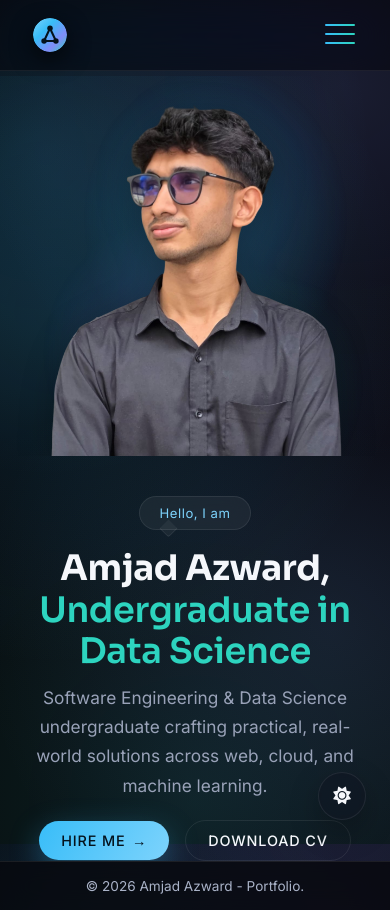
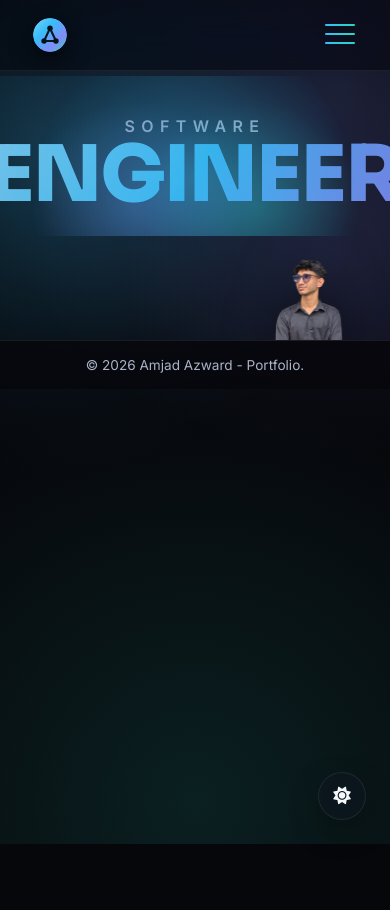
Before and after one commit to AmjadAzward/AmjadAzward.github.io, a React (Vite) app: page / in a window 390 px wide. After the commit the page ends 844 px from the top, so only its background shows below. Built offline with nearby package versions, Linux system fonts and the light colour scheme.

Commit message:
Home page

```diff
--- /dev/null
+++ b/src/hooks/useNoScroll.js
@@ -0,0 +1,10 @@
+import { useEffect } from "react";
+
+// Locks page scrolling for as long as the calling component is mounted,
+// restoring it on unmount (route change).
+export default function useNoScroll() {
+    useEffect(() => {
+        document.body.classList.add("no-scroll");
+        return () => document.body.classList.remove("no-scroll");
+    }, []);
+}
--- a/src/index.css
+++ b/src/index.css
@@ -102,7 +102,8 @@ h3,
     letter-spacing: -0.01em;
 }
 
-body.nav-open {
+body.nav-open,
+body.no-scroll {
     overflow: hidden;
 }
 
@@ -545,12 +546,13 @@ main {
     transform: translateX(4px);
 }
 
-/* ====== HERO (FULL-BLEED SPLIT) ====== */
+/* ====== HERO (CENTERED STAGE + BELOW ROW) ====== */
 
 .hero-section {
     position: relative;
     padding: 0;
     display: flex;
+    flex-direction: column;
     overflow: hidden;
     flex: 1 1 auto;
     min-height: 500px;
@@ -566,91 +568,130 @@ main {
     z-index: 0;
 }
 
-.hero-split {
+.hero-stage {
     position: relative;
     z-index: 1;
     display: flex;
+    flex-direction: column;
+    align-items: center;
+    justify-content: center;
+    text-align: center;
+    flex: 1 1 auto;
+    padding: 64px 24px 28px;
+    overflow: hidden;
+}
+
+.hero-stage-kicker {
+    font-size: 1rem;
+    font-weight: 600;
+    letter-spacing: 0.4em;
+    text-transform: uppercase;
+    color: var(--text-muted);
+    margin-bottom: 6px;
+}
+
+.hero-stage-visual {
+    position: relative;
     width: 100%;
-    align-items: stretch;
-}
-
-.hero-text-panel {
-    flex: 1 1 54%;
     display: flex;
     align-items: flex-start;
-    padding-top: 24px;
-}
-
-.hero-text-inner {
-    max-width: 620px;
-    padding: 60px 24px 60px max(24px, calc((100vw - 1220px) / 2 + 24px));
+    justify-content: center;
+}
+
+.hero-stage-giant {
+    font-family: "Sora", "Inter", sans-serif;
+    font-size: clamp(2.5rem, min(15vw, 15vh), 11.5rem);
+    font-weight: 800;
+    line-height: 0.85;
+    letter-spacing: -0.02em;
+    text-transform: uppercase;
+    white-space: nowrap;
+    background: linear-gradient(120deg, var(--accent-soft), var(--accent), var(--accent-purple));
+    -webkit-background-clip: text;
+    background-clip: text;
+    color: transparent;
+    opacity: 0.9;
+    user-select: none;
+}
+
+.hero-below-photo {
+    flex: 0 0 auto;
+    height: min(320px, 24vh);
+}
+
+.hero-below-photo img {
+    height: 100%;
+    width: auto;
+    max-width: 100%;
+    display: block;
+    object-fit: contain;
+    filter: drop-shadow(0 12px 26px rgba(0, 0, 0, 0.5));
+}
+
+.hero-below {
+    position: relative;
+    z-index: 1;
+    width: 100%;
+    max-width: 1220px;
+    margin: 0 auto;
+    padding: 4px 24px 0;
+    display: flex;
+    align-items: flex-end;
+    justify-content: space-between;
+    gap: 40px;
+    flex-wrap: wrap;
+}
+
+.hero-below-centered {
+    justify-content: center;
+}
+
+.hero-below-text {
+    flex: 1 1 420px;
 }
 
 .hero-bubble {
     position: relative;
     display: inline-flex;
     align-items: center;
-    padding: 8px 20px;
+    padding: 6px 16px;
     border-radius: var(--radius-pill);
     background: var(--label-bg);
     backdrop-filter: blur(10px);
     -webkit-backdrop-filter: blur(10px);
     border: 1px solid var(--label-border);
-    font-size: 0.82rem;
+    font-size: 0.74rem;
     letter-spacing: 0.04em;
     color: var(--accent-soft);
-    margin-bottom: 18px;
+    margin-bottom: 12px;
     transition: background-color 0.3s ease, border-color 0.3s ease;
 }
 
-.hero-bubble::after {
-    content: "";
-    position: absolute;
-    left: 22px;
-    bottom: -6px;
-    width: 12px;
-    height: 12px;
-    background: var(--label-bg);
-    border-right: 1px solid var(--label-border);
-    border-bottom: 1px solid var(--label-border);
-    transform: rotate(45deg);
-    border-bottom-right-radius: 3px;
+.hero-below-heading {
+    font-size: clamp(1.02rem, 1.5vw, 1.2rem);
+    font-weight: 600;
+    line-height: 1.5;
+    margin-bottom: 8px;
+    max-width: 520px;
+}
+
+.hero-below-heading .role-dev {
+    color: var(--accent-blue);
 }
 
 .hero-subtitle {
-    font-size: 1.08rem;
+    font-size: 0.85rem;
     color: var(--text-muted);
-    line-height: 1.7;
-    margin-top: -6px;
-    margin-bottom: 20px;
-    max-width: 510px;
-}
-
-.hero-heading {
-    font-size: clamp(2.2rem, 3.6vw, 3.15rem);
-    line-height: 1.18;
-    font-weight: 600;
-    margin-bottom: 16px;
-}
-
-.hero-heading span.block {
-    display: block;
-}
-
-.hero-heading .name {
-    font-weight: 700;
-}
-
-.hero-heading .role-dev {
-    color: var(--accent-blue);
+    line-height: 1.6;
+    max-width: 470px;
 }
 
 .hero-actions {
     display: flex;
     align-items: center;
     gap: 16px;
-    margin-top: 10px;
     flex-wrap: wrap;
+    flex: 0 0 auto;
 }
 
 .btn-primary,
@@ -730,49 +771,31 @@ main {
     transform: scale(0.96);
 }
 
-.hero-photo-panel {
-    flex: 1 1 46%;
-    position: relative;
-    overflow: hidden;
-    display: flex;
-    align-items: flex-end;
-    justify-content: center;
-    min-height: 400px;
-}
-
-.hero-photo-glow {
+.hero-stage-glow {
     position: absolute;
-    inset: 0;
-    background:
-        radial-gradient(ellipse 55% 65% at 55% 38%, rgba(56, 189, 248, 0.22), transparent 60%),
-        radial-gradient(ellipse 50% 55% at 42% 72%, rgba(129, 140, 248, 0.18), transparent 60%),
-        radial-gradient(ellipse 45% 50% at 65% 80%, rgba(45, 212, 191, 0.15), transparent 60%);
+    top: 50%;
+    left: 50%;
+    width: min(900px, 95vw);
+    height: min(520px, 75vw);
+    transform: translate(-50%, -50%);
+    z-index: 0;
+    background: radial-gradient(ellipse 60% 70% at 50% 50%, rgba(56, 189, 248, 0.42), transparent 68%),
+        radial-gradient(ellipse 45% 55% at 35% 60%, rgba(129, 140, 248, 0.3), transparent 62%),
+        radial-gradient(ellipse 45% 55% at 65% 60%, rgba(45, 212, 191, 0.3), transparent 62%);
     animation: glowPulse 9s ease-in-out infinite alternate;
+    pointer-events: none;
 }
 
 @keyframes glowPulse {
     0% {
         opacity: 0.8;
-        transform: scale(1);
+        transform: translate(-50%, -50%) scale(1);
     }
 
     100% {
         opacity: 1;
-        transform: scale(1.08);
-    }
-}
-
-
-.hero-photo-panel img {
-    position: relative;
-    z-index: 1;
-    height: auto;
-    max-height: 580px;
-    width: auto;
-    max-width: 95%;
-    object-fit: contain;
-    object-position: bottom center;
-    filter: drop-shadow(0 8px 16px rgba(0, 0, 0, 0.25));
+        transform: translate(-50%, -50%) scale(1.08);
+    }
 }
 
 /* ====== ABOUT (CENTERED BIO + STAT STRIP + FLOWING TIMELINE) ====== */
@@ -1004,15 +1027,44 @@ main {
     white-space: nowrap;
 }
 
-.skills-mosaic {
-    display: grid;
-    grid-template-columns: repeat(auto-fill, minmax(240px, 1fr));
+.skill-carousel {
+    position: relative;
+}
+
+.skill-carousel-viewport {
+    overflow: hidden;
+    -webkit-mask-image: linear-gradient(90deg, transparent, #000 5%, #000 95%, transparent);
+    mask-image: linear-gradient(90deg, transparent, #000 5%, #000 95%, transparent);
+}
+
+.skill-carousel-track {
+    display: flex;
     gap: 18px;
+    width: max-content;
+    animation-name: skillMarquee;
+    animation-timing-function: linear;
+    animation-iteration-count: infinite;
+}
+
+.skill-carousel:hover .skill-carousel-track {
+    animation-play-state: paused;
+}
+
+@keyframes skillMarquee {
+    from {
+        transform: translateX(0);
+    }
+
+    to {
+        transform: translateX(-50%);
+    }
 }
 
 .skill-tile {
     display: flex;
     flex-direction: column;
+    flex: 0 0 260px;
+    width: 260px;
     padding: 22px;
     border-radius: var(--radius-lg);
     border: 1px solid var(--card-border);
@@ -1510,6 +1562,10 @@ footer {
 
 @media (max-width: 900px) {
 
+    .hero-ghost-text {
+        display: none;
+    }
+
     .bento-grid {
         grid-template-columns: repeat(2, minmax(0, 1fr));
     }
@@ -1524,6 +1580,11 @@ footer {
 
     .project-grid {
         grid-template-columns: repeat(2, minmax(0, 1fr));
+    }
+
+    .skill-tile {
+        flex-basis: 230px;
+        width: 230px;
     }
 
     .contact-tile-form,
@@ -1568,35 +1629,23 @@ footer {
         min-height: 0;
     }
 
-    .hero-split {
-        flex-direction: column-reverse;
-    }
-
-    .hero-text-panel {
-        flex: none;
+    .hero-stage {
+        padding-top: 40px;
+    }
+
+    .hero-below {
+        flex-direction: column;
         text-align: center;
         justify-content: center;
-        padding-top: 40px;
-    }
-
-    .hero-text-inner {
-        padding: 0 24px;
-        max-width: 100%;
-    }
-
-    .hero-bubble {
-        margin-inline: auto;
-    }
-
+    }
+
+    .hero-below-photo {
+        order: -1;
+    }
+
+    .hero-below-heading,
     .hero-subtitle {
         margin-inline: auto;
-    }
-
-    .hero-photo-panel {
-        flex: none;
-        width: 100%;
-        min-height: 380px;
-        height: 45vh;
     }
 
     .hero-actions {
@@ -1746,6 +1795,15 @@ footer {
 
 @media (max-width: 600px) {
 
+    .hero-stage-giant {
+        font-size: clamp(3rem, 20vw, 6rem);
+    }
+
+    .hero-below-photo {
+        width: 100px;
+        height: 100px;
+    }
+
     .bento-grid {
         grid-template-columns: 1fr;
     }
@@ -1774,9 +1832,9 @@ footer {
         text-align: center;
     }
 
-    .skills-mosaic {
-        grid-template-columns: 1fr;
-        gap: 14px;
+    .skill-tile {
+        flex-basis: 210px;
+        width: 210px;
     }
 
     .service-icon {
--- a/src/pages/Home.jsx
+++ b/src/pages/Home.jsx
@@ -1,44 +1,24 @@
-import { Link } from "react-router-dom";
 import usePageTitle from "../hooks/usePageTitle.js";
 import useScrollReveal from "../hooks/useScrollReveal.js";
+import useNoScroll from "../hooks/useNoScroll.js";
 
 export default function Home() {
     usePageTitle("Amjad Azward - Portfolio");
     useScrollReveal();
+    useNoScroll();
 
     return (
         <section id="home" className="hero-section">
-            <div className="hero-split">
-                <div className="hero-text-panel">
-                    <div className="hero-text-inner">
-                        <div className="hero-bubble reveal" style={{ transitionDelay: "0s" }}>
-                            Hello, I am
-                        </div>
-                        <h1 className="hero-heading reveal" style={{ transitionDelay: "0.1s" }}>
-                            <span className="block">
-                                <span className="name">Amjad Azward</span>,
-                            </span>
-                            <span className="block">
-                                <span className="role-dev">Undergraduate in Data Science</span>
-                            </span>
-                        </h1>
-                        <p className="hero-subtitle reveal" style={{ transitionDelay: "0.15s" }}>
-                            Software Engineering &amp; Data Science undergraduate crafting practical, real-world
-                            solutions across web, cloud, and machine learning.
-                        </p>
-                        <div className="hero-actions reveal" style={{ transitionDelay: "0.2s" }}>
-                            <Link className="btn-primary" to="/contact">
-                                Hire Me
-                            </Link>
-                            <a className="btn-ghost" href="/images/Amjad Azward Resume.pdf" download>
-                                Download CV
-                            </a>
-                        </div>
-                    </div>
+            <div className="hero-stage">
+                <div className="hero-stage-kicker reveal">Software</div>
+                <div className="hero-stage-visual">
+                    <div className="hero-stage-glow"></div>
+                    <span className="hero-stage-giant reveal-scale">Engineer</span>
                 </div>
+            </div>
 
-                <div className="hero-photo-panel reveal-scale" style={{ transitionDelay: "0.15s" }}>
-                    <div className="hero-photo-glow"></div>
+            <div className="hero-below hero-below-centered">
+                <div className="hero-below-photo reveal-scale">
                     <img src="/images/profile.png" alt="Profile photo of Amjad Azward" />
                 </div>
             </div>
```
Also changed, not shown: src/components/SkillCard.jsx (added, +19 -0 lines), src/components/SkillCarousel.jsx (added, +26 -0 lines), src/pages/Skills.jsx (+2 -19 lines).
